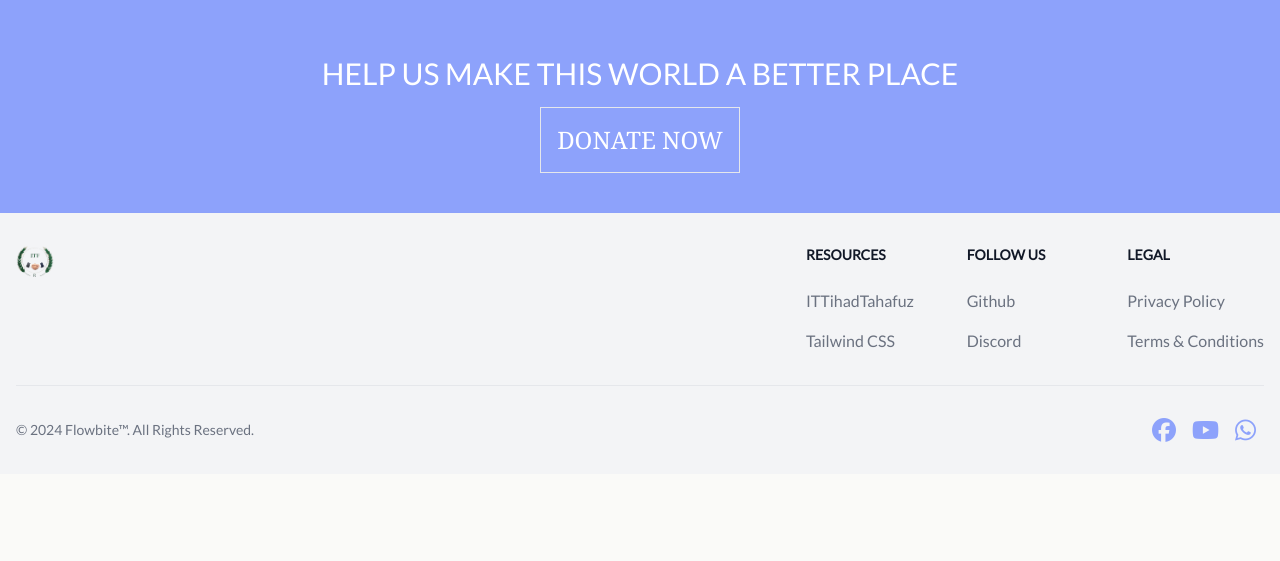
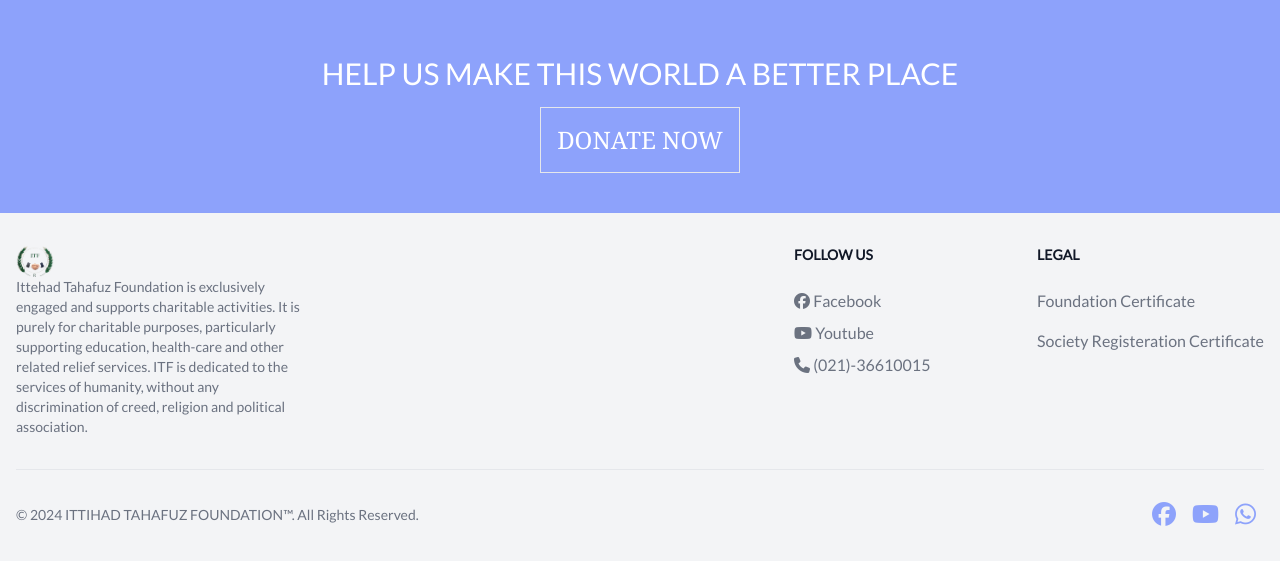
Before and after one commit to moosa817/ittihadtahafuzfoundation, a Django app: page /about in a window 1280 px wide. Shown: the part 2364-2925 px from the top of the page. Before the commit the page ends 2806 px from the top, so only its background shows below. Run offline with Django 5.2, Linux system fonts and the light colour scheme.

Commit message:
footer done

```diff
--- a/base/templates/about.html
+++ b/base/templates/about.html
@@ -71,12 +71,12 @@
 </div>
 <hr class="my-10 w-full border">
 <div>
-    <div class="flex justify-center text-4xl text-indigo-500 font-semibold">
+    <div data-aos="zoom-in" class="flex justify-center text-4xl text-indigo-500 font-semibold">
         Our Mission
         <hr>
     </div>
     <div class="text-center flex justify-center  text-gray-400 font-semibold font-sans my-4">
-        <div class="w-full sm:w-1/2">
+        <div class="w-full sm:w-1/2" data-aos="fade-up">
             "At Ittihad Tahafuz Foundation, our mission is to safeguard and empower vulnerable communities through
             comprehensive
             initiatives aimed at promoting education, healthcare, and socio-economic development. Rooted in compassion
@@ -107,7 +107,7 @@
     <div class="bg-indigo-400 my-10 ">
         <div class="container mx-auto py-10 grid grid-cols-2 sm:grid-cols-4 gap-12 my-10">
             <div class="hidden sm:block"></div>
-            <div>
+            <div data-aos="zoom-in">
                 <img src="{%static 'imgs/support/teach.png'%}">
                 <div class="text-xl text-white">
                     Sponsor a Class
@@ -116,7 +116,7 @@
                 </div>
             </div>
 
-            <div>
+            <div data-aos="zoom-in">
                 <img src="{%static 'imgs/support/give.png'%}">
                 <div class="text-xl text-white">
                     Covers One Meal for
@@ -129,7 +129,7 @@
 
 
             <div class="hidden sm:block"></div>
-            <div>
+            <div data-aos="zoom-in">
                 <img src="{%static 'imgs/support/learn.png'%}">
                 <div class="text-xl text-white">
                     Educate a Child
@@ -139,7 +139,7 @@
                 </div>
             </div>
 
-            <div>
+            <div data-aos="zoom-in">
                 <img src="{%static 'imgs/support/hospital.png'%}">
                 <div class="text-xl text-white">
                     Sponsor Eye Surgery
@@ -158,11 +158,11 @@
 
 <div>
     <div class="bg-indigo-400 p-10">
-        <div class="text-center text-3xl my-4 text-white">
+        <div class="text-center text-3xl my-4 text-white" data-aos="zoom-in">
             HELP US MAKE THIS WORLD A BETTER PLACE
 
         </div>
-        <div class="flex justify-center ">
+        <div data-aos="fade-up" class="flex justify-center ">
             <a href="/donate">
                 <button class="text-2xl font-serif text-white text-center p-4 border duration-700 hover:bg-indigo-500">
                     DONATE NOW
--- a/base/templates/footer.html
+++ b/base/templates/footer.html
@@ -4,41 +4,55 @@
         <div class="md:flex md:justify-between">
             <div class="mb-6 md:mb-0">
                 <a href="/" class="flex items-center">
-                    <img src="{% static 'imgs/logo.png' %}" class="h-8 me-3" alt="FlowBite Logo" />
+                    <img src="{% static 'imgs/logo.png' %}" class="h-8 me-3" alt=" Logo" />
                     <span class="self-center text-2xl font-semibold whitespace-nowrap dark:text-white"></span>
                 </a>
+                <div class="w-72 text-gray-500 text-sm"> Ittehad Tahafuz Foundation is exclusively engaged and supports
+                    charitable activities.
+                    It is purely
+                    for charitable
+                    purposes, particularly supporting education, health-care and other related relief services. ITF is
+                    dedicated to the
+                    services of humanity, without any discrimination of creed, religion and political association.</div>
+
             </div>
-            <div class="grid grid-cols-2 gap-8 sm:gap-6 sm:grid-cols-3">
-                <div>
-                    <h2 class="mb-6 text-sm font-semibold text-gray-900 uppercase dark:text-white">Resources</h2>
-                    <ul class="text-gray-500 dark:text-gray-400 font-medium">
-                        <li class="mb-4">
-                            <a href="/" class="hover:underline">ITTihadTahafuz</a>
-                        </li>
-                        <li>
-                            <a href="https://tailwindcss.com/" class="hover:underline">Tailwind CSS</a>
-                        </li>
-                    </ul>
-                </div>
+            <div class="grid grid-cols-2 gap-4 ">
                 <div>
                     <h2 class="mb-6 text-sm font-semibold text-gray-900 uppercase dark:text-white">Follow us</h2>
                     <ul class="text-gray-500 dark:text-gray-400 font-medium">
-                        <li class="mb-4">
-                            <a href="/" class="hover:underline ">Github</a>
+                        <li class="mb-2">
+                            <a href="https://www.facebook.com/itihadtahafuzfoundation" target="_blank">
+                                <span class="fa-brands fa-facebook"></span>
+
+                                Facebook
+
+                            </a>
                         </li>
-                        <li>
-                            <a href="https://discord.gg/4eeurUVvTy" class="hover:underline">Discord</a>
+                        <li class="mb-2">
+                            <span class="fa-brands fa-youtube"></span>
+
+                            <a target="_blank" href="https://youtube.com/@IttihadTahafuzFoundation"
+                                class="hover:underline ">Youtube</a>
                         </li>
+
+
+                        <li class="mb-2">
+                            <a href="tel:+922136610015" class="hover:underline">
+                                <span class="fa-solid fa-phone"></span> (021)-36610015</a>
+                        </li>
+
                     </ul>
                 </div>
                 <div>
                     <h2 class="mb-6 text-sm font-semibold text-gray-900 uppercase dark:text-white">Legal</h2>
                     <ul class="text-gray-500 dark:text-gray-400 font-medium">
                         <li class="mb-4">
-                            <a href="#" class="hover:underline">Privacy Policy</a>
+                            <a href="{% static 'imgs/registeration.jpg' %}" target="_blank"
+                                class="hover:underline">Foundation Certificate</a>
                         </li>
                         <li>
-                            <a href="#" class="hover:underline">Terms &amp; Conditions</a>
+                            <a href="{% static 'imgs/society.png' %}" target="_blank" class="hover:underline">Society
+                                Registeration Certificate</a>
                         </li>
                     </ul>
                 </div>
@@ -46,14 +60,22 @@
         </div>
         <hr class="my-6 border-gray-200 sm:mx-auto dark:border-gray-700 lg:my-8" />
         <div class="sm:flex sm:items-center sm:justify-between">
-            <span class="text-sm text-gray-500 sm:text-center dark:text-gray-400">© <span id="time"></span> <a
-                    href="https://flowbite.com/" class="hover:underline">Flowbite™</a>. All Rights Reserved.
+            <span class="text-sm text-gray-500 sm:text-center dark:text-gray-400">© <span id="time"></span> <a href="/"
+                    class="hover:underline">ITTIHAD TAHAFUZ FOUNDATION™</a>. All Rights Reserved.
             </span>
             <div class="flex mt-4 sm:justify-center sm:mt-0">
-                <span class="fa-brands fa-facebook text-indigo-400 text-2xl mx-2"></span>
-                <span class="fa-brands fa-youtube text-indigo-400 text-2xl mx-2"></span>
 
-                <span class="fa-brands fa-whatsapp text-indigo-400 text-2xl mx-2"></span>
+                <a href="https://www.facebook.com/itihadtahafuzfoundation" target="_blank">
+                    <span class="fa-brands fa-facebook text-indigo-400 text-2xl mx-2"></span>
+                </a>
+
+                <a target="_blank" href="https://youtube.com/@IttihadTahafuzFoundation" class="hover:underline ">
+                    <span class="fa-brands fa-youtube text-indigo-400 text-2xl mx-2"></span></a>
+
+                <a href="https://wa.me/+923000314220" target="_blank">
+                    <span class="fa-brands fa-whatsapp text-indigo-400 text-2xl mx-2"></span>
+                </a>
+
 
             </div>
         </div>
--- a/static/css/dist/output.css
+++ b/static/css/dist/output.css
@@ -1190,6 +1190,14 @@
   margin-bottom: 0.75rem;
 }
 
+.mb-10 {
+  margin-bottom: 2.5rem;
+}
+
+.mb-2 {
+  margin-bottom: 0.5rem;
+}
+
 .mb-4 {
   margin-bottom: 1rem;
 }
@@ -1218,10 +1226,6 @@
   margin-left: 2.5rem;
 }
 
-.mb-2 {
-  margin-bottom: 0.5rem;
-}
-
 .ml-4 {
   margin-left: 1rem;
 }
@@ -1378,8 +1382,8 @@
   width: 1.5rem;
 }
 
-.w-1\/2 {
-  width: 50%;
+.w-72 {
+  width: 18rem;
 }
 
 .max-w-screen-xl {
@@ -1482,14 +1486,14 @@
           appearance: none;
 }
 
+.grid-cols-2 {
+  grid-template-columns: repeat(2, minmax(0, 1fr));
+}
+
 .grid-cols-1 {
   grid-template-columns: repeat(1, minmax(0, 1fr));
 }
 
-.grid-cols-2 {
-  grid-template-columns: repeat(2, minmax(0, 1fr));
-}
-
 .grid-cols-7 {
   grid-template-columns: repeat(7, minmax(0, 1fr));
 }
@@ -1538,16 +1538,16 @@
   justify-content: space-between;
 }
 
+.gap-12 {
+  gap: 3rem;
+}
+
+.gap-4 {
+  gap: 1rem;
+}
+
 .gap-8 {
   gap: 2rem;
-}
-
-.gap-4 {
-  gap: 1rem;
-}
-
-.gap-12 {
-  gap: 3rem;
 }
 
 .space-x-3 > :not([hidden]) ~ :not([hidden]) {
@@ -2031,40 +2013,42 @@
   line-height: 2.5rem;
 }
 
+.text-3xl {
+  font-size: 1.875rem;
+  line-height: 2.25rem;
+}
+
+.text-2xl {
+  font-size: 1.5rem;
+  line-height: 2rem;
+}
+
+.text-\[3rem\] {
+  font-size: 3rem;
+}
+
 .text-xs {
   font-size: 0.75rem;
   line-height: 1rem;
 }
 
-.text-xl {
-  font-size: 1.25rem;
-  line-height: 1.75rem;
-}
-
-.text-2xl {
-  font-size: 1.5rem;
-  line-height: 2rem;
-}
-
 .text-lg {
   font-size: 1.125rem;
   line-height: 1.75rem;
 }
 
-.text-3xl {
-  font-size: 1.875rem;
-  line-height: 2.25rem;
-}
-
-.text-5xl {
-  font-size: 3rem;
-  line-height: 1;
-}
-
 .text-\[17px\] {
   font-size: 17px;
 }
 
+.font-extrabold {
+  font-weight: 800;
+}
+
+.font-semibold {
+  font-weight: 600;
+}
+
 .font-medium {
   font-weight: 500;
 }
@@ -2073,18 +2057,10 @@
   font-weight: 700;
 }
 
-.font-semibold {
-  font-weight: 600;
-}
-
 .font-thin {
   font-weight: 100;
 }
 
-.font-extrabold {
-  font-weight: 800;
-}
-
 .uppercase {
   text-transform: uppercase;
 }
@@ -2751,22 +2681,14 @@
     width: 1.5rem;
   }
 
-  .sm\:w-1\/2 {
-    width: 50%;
-  }
-
-  .sm\:grid-cols-3 {
-    grid-template-columns: repeat(3, minmax(0, 1fr));
+  .sm\:grid-cols-4 {
+    grid-template-columns: repeat(4, minmax(0, 1fr));
   }
 
   .sm\:grid-cols-2 {
     grid-template-columns: repeat(2, minmax(0, 1fr));
   }
 
-  .sm\:grid-cols-4 {
-    grid-template-columns: repeat(4, minmax(0, 1fr));
-  }
-
   .sm\:flex-row {
     flex-direction: row;
   }
@@ -2781,10 +2703,6 @@
 
   .sm\:justify-between {
     justify-content: space-between;
-  }
-
-  .sm\:gap-6 {
-    gap: 1.5rem;
   }
 
   .sm\:px-4 {
```
Also changed, not shown: other parts of static/css/dist/output.css (+146 -214 lines), static/imgs/registeration.jpg (added), static/imgs/society.PNG (added).
